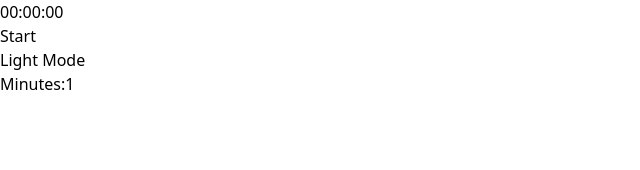
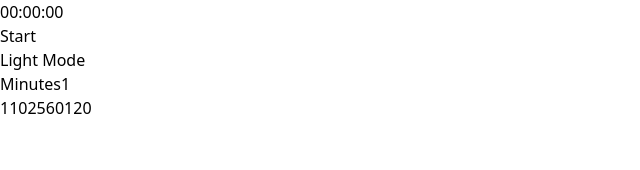
Before and after one commit to ecmCode/countdown-timer, a React (Vite) app: page / in a window 1280 px wide. Shown: the top 170 px of the page, without its empty margins (0-640 px from the left). Built offline with nearby package versions, Linux system fonts and the light colour scheme.

Commit message:
minutes options

```diff
--- a/src/App.tsx
+++ b/src/App.tsx
@@ -78,6 +78,7 @@ const App = () => {
         </div>
         <MinutesInput
           minutes={minutes}
+          setMinutes={setMinutes}
           isRunning={isRunning}
           handleMinutesChange={handleMinutesChange}
           darkMode={darkMode}
--- a/src/components/MinutesInput.tsx
+++ b/src/components/MinutesInput.tsx
@@ -1,5 +1,6 @@
 type Props = {
     minutes: number;
+    setMinutes: React.Dispatch<React.SetStateAction<number>>;
     isRunning: boolean;
     darkMode: boolean;
     handleMinutesChange: (e: React.ChangeEvent<HTMLInputElement>) => void;
@@ -10,14 +11,17 @@ const themeStyle = {
     light: "mr-4 font-bold text-zinc-950"
 }
 
-const MinutesInput = ({minutes, isRunning, handleMinutesChange, darkMode}: Props) => {
+
+const mins : number[] = [1,10,25,60,120]
+
+const MinutesInput = ({minutes, setMinutes, isRunning, handleMinutesChange, darkMode}: Props) => {
     return (
         <div className="mt-4">
             <label
                 htmlFor="minutes"
                 className={darkMode ? themeStyle.dark : themeStyle.light}
             >
-                Minutes:
+                Minutes
             </label>
 
             <input
@@ -30,6 +34,20 @@ const MinutesInput = ({minutes, isRunning, handleMinutesChange, darkMode}: Props
                 max={120}
                 disabled={isRunning}
             />
+
+            <div>
+            {!isRunning && mins.map(min => (
+                    <button
+                    className="m-2"
+                    onClick={() => setMinutes(min)}>
+                        <span className={darkMode ? "text-slate-50" : "text-slate-950"}>
+                            {min}
+                        </span>
+                    </button>
+                )
+            )}
+            </div>
+
         </div>
     );
 }
```
